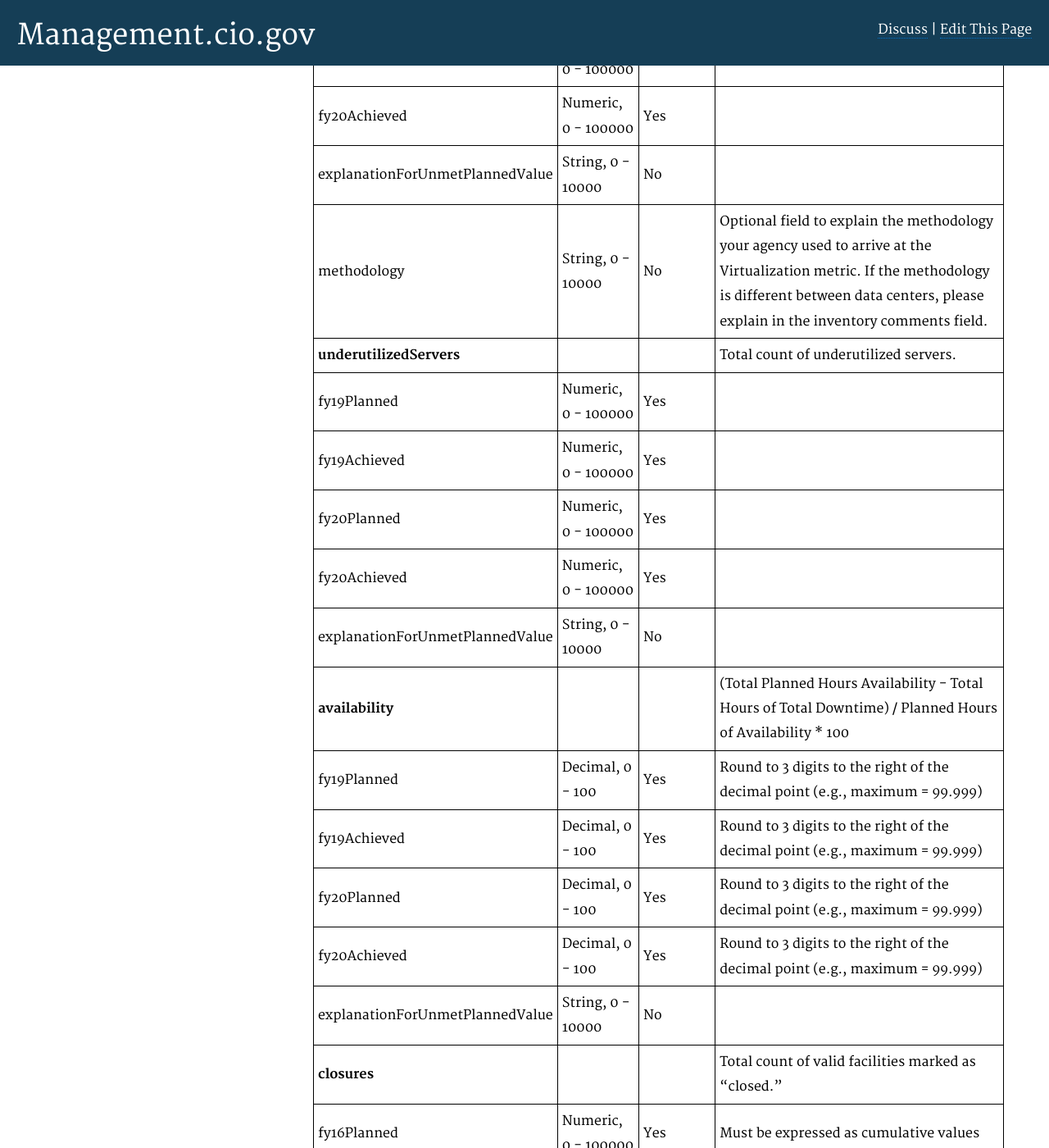
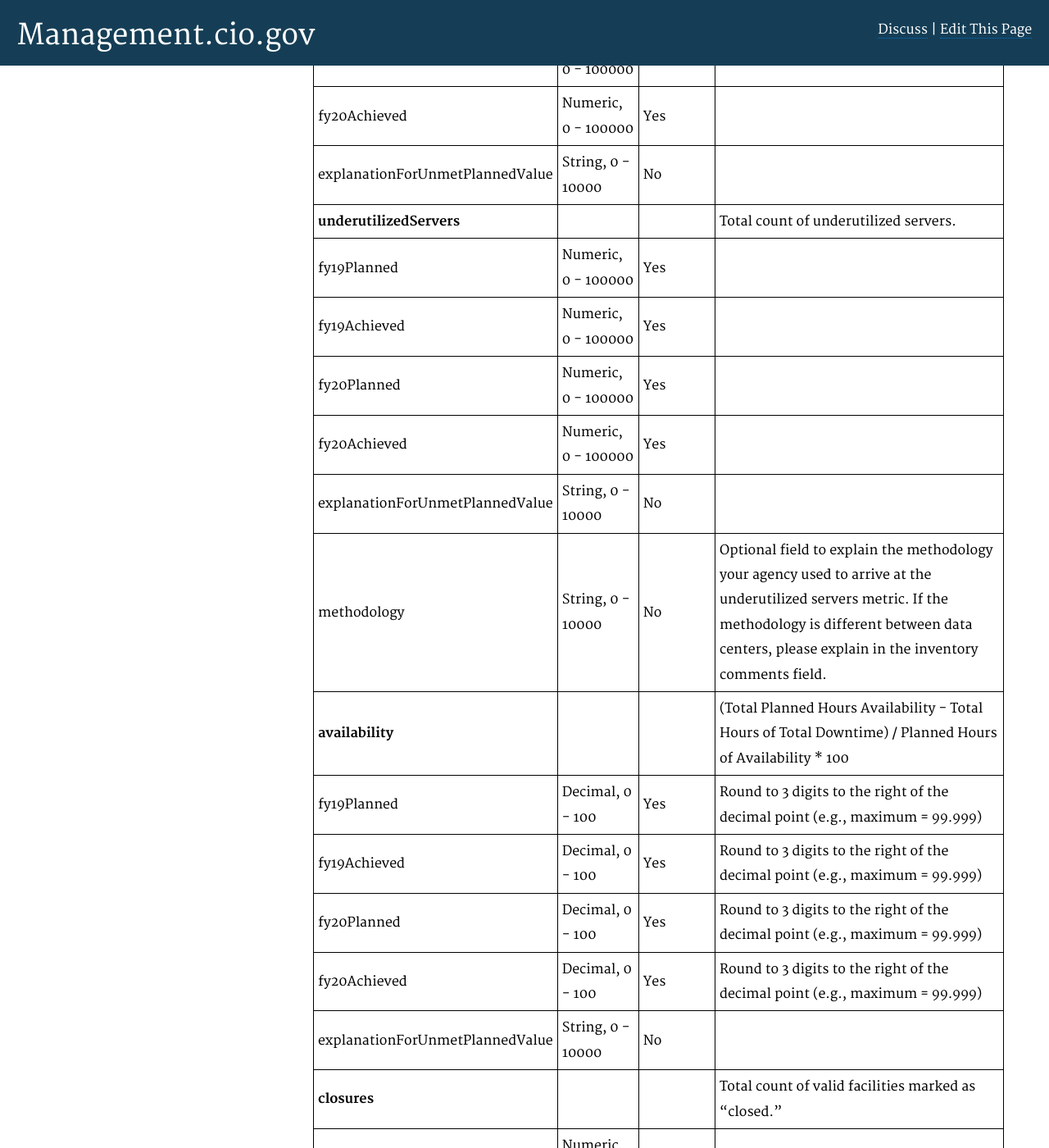
Before and after one commit to WhiteHouse/CIOmanagement, a Jekyll site: the page built from pages/schema.md, in a window 1280 px wide and 1400 px high, scrolled down 6850 px. Shown: the whole window at 82% size. Built offline with Jekyll 4.4.1, drawn with Linux system fonts in a browser that asks for light colours.

Commit message:
Updating schema for data centers.

```diff
--- a/pages/schema.md
+++ b/pages/schema.md
@@ -144,13 +144,13 @@ fy19Achieved                    |  Numeric, 0 - 100000               | Yes
 fy20Planned                    |  Numeric, 0 - 100000               | Yes       |
 fy20Achieved                    |  Numeric, 0 - 100000               | Yes       |
 explanationForUnmetPlannedValue |  String, 0 - 10000              | No      |
-methodology 			|  String, 0 - 10000              | No      | Optional field to explain the methodology your agency used to arrive at the Virtualization metric. If the methodology is different between data centers, please explain in the inventory comments field.
 **underutilizedServers**                        |                        |           | Total count of underutilized servers.
 fy19Planned                    |  Numeric, 0 - 100000               | Yes       |
 fy19Achieved                    |  Numeric, 0 - 100000               | Yes       |
 fy20Planned                    |  Numeric, 0 - 100000               | Yes       |
 fy20Achieved                    |  Numeric, 0 - 100000               | Yes       |
 explanationForUnmetPlannedValue |  String, 0 - 10000              | No      |
+methodology 			|  String, 0 - 10000              | No      | Optional field to explain the methodology your agency used to arrive at the underutilized servers metric. If the methodology is different between data centers, please explain in the inventory comments field.
 **availability**                        |                        |           | (Total Planned Hours Availability - Total Hours of Total Downtime) / Planned Hours of Availability * 100
 fy19Planned                    |  Decimal, 0 - 100               | Yes       | Round to 3 digits to the right of the decimal point (e.g., maximum = 99.999)
 fy19Achieved                    |  Decimal, 0 - 100               | Yes       | Round to 3 digits to the right of the decimal point (e.g., maximum = 99.999)
```
